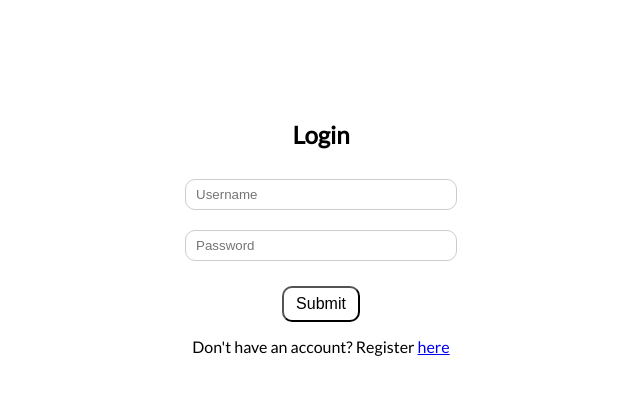
After one commit to mattfan00/simple_chatting, a Node server app: page /login in a window 1280 px wide. The commit adds this page. Shown: the top 395 px of the page, without its empty margins (319-959 px from the left). Run offline with Node 20, Linux system fonts and the light colour scheme.

Commit message:
added in concept of separate rooms and login/register page

```diff
--- a/app.js
+++ b/app.js
@@ -1,6 +1,7 @@
 const express = require('express'),
       http = require('http'),
-      socketio = require('socket.io')
+      socketio = require('socket.io'),
+      bodyParser = require('body-parser')
 
 const app = express(),
       server = http.createServer(app),
@@ -9,24 +10,69 @@ const app = express(),
 
 app.use(express.static(__dirname + "/public"))
 
-app.get('/', (req, res) => {
-  res.render('index.html')
+app.set('view engine', 'ejs')
+app.use(bodyParser.urlencoded({extended:true}))
+
+const chats = [
+  {
+    id: 1,
+    name: 'Pig'
+  },
+  {
+    id: 2,
+    name: 'Dog'
+  }
+]
+
+app.get('/login', (req, res) => {
+  res.render('login')
 })
 
+app.post('/login', (req, res) => {
+  console.log(req.body)
+  res.redirect('/chat')
+})
+
+app.get('/register', (req, res) => {
+  res.render('register')
+})
+
+app.post('/register', (req, res) => {
+  console.log(req.body)
+  res.redirect('/chat')
+})
+
+app.post('/login', (req, res) => {
+  console.log(req.body)
+  res.redirect('/chat')
+})
+
+app.get('/chat', (req, res) => {
+  res.redirect('/chat/' + chats[0].id)
+})
+
+app.get('/chat/:id', (req, res) => {
+  res.render('index', {chats})
+})
+
+
 io.on('connection', (socket) => {
-  // Send message to the user that just joined the chat
-  socket.emit('message', 'Welcome to my chat application')
+  socket.on('joinChat', (chatId) => {
+    socket.join(chatId)
+    // Send message to the user that just joined the chat
+    socket.emit('message', 'Welcome to chat room ' + chatId)
 
-  // Send message to the whole lobby except the user that joined
-  socket.broadcast.emit('chat message', 'A new user has joined the chat')
+    // Send message to the whole lobby except the user that joined
+    socket.to(chatId).broadcast.emit('message', 'A new user has joined the chat')
+  })
 
   // Send message to everyone that a user has left the chat
-  socket.on('disconnect', () => {
-    io.emit('chat message', 'A user has left the chat')
-  })
+  // socket.on('disconnect', () => {
+  //   io.emit('message', 'A user has left the chat')
+  // })
 
   socket.on('chat message', (msg) => {
-    io.emit('chat message', msg)
+    io.to(msg.chatId).emit('message', msg.value)
   });
 });
 
--- a/package.json
+++ b/package.json
@@ -9,6 +9,8 @@
   "author": "",
   "license": "ISC",
   "dependencies": {
+    "body-parser": "^1.19.0",
+    "ejs": "^3.1.2",
     "express": "^4.17.1",
     "moment": "^2.25.3",
     "socket.io": "^2.3.0"
--- a/public/styles/main.css
+++ b/public/styles/main.css
@@ -1,6 +1,18 @@
 html, body {
   margin: 0;
   font-family: 'Lato', sans-serif;
+}
+
+.no-decoration {
+  color: inherit !important;
+  text-decoration: none !important;
+}
+
+.no-decoration:hover
+{
+  color: inherit !important;
+  text-decoration: none !important;
+  cursor: pointer !important;
 }
 
 .sidebar {
@@ -12,8 +24,21 @@ html, body {
 }
 
 .sidebar-content {
-  padding: 25px;
+  padding: 10px 15px;
 }
+
+.sidebar-item {
+  display: block;
+  padding: 10px 15px;
+  border-radius: 10px;
+  cursor: pointer;
+}
+
+.sidebar-item:hover {
+  background-color: #f1f1f1;
+}
+
+
 
 .messages {
   height: calc(100vh - 60px);
@@ -59,3 +84,35 @@ html, body {
 #chat-form>input:focus {
   outline: none;
 }
+
+.login {
+  display: flex;
+  flex-direction: column;
+  justify-content: center;
+  align-items: center;
+  margin-top: 100px;
+}
+
+.login form {
+  display: flex;
+  flex-direction: column;
+  justify-content: center;
+  margin: 0 auto;
+}
+
+.login input {
+  margin: 10px;
+  padding: 7px 10px;
+  width: 250px;
+  border: 1px solid #cccccc;
+  border-radius: 10px;
+}
+
+.login button {
+  font-size: 1em;
+  background: none;
+  margin: 15px auto;
+  padding: 7px 12px;
+  border-radius: 10px;
+  cursor: pointer;
+}
--- /dev/null
+++ b/views/login.ejs
@@ -0,0 +1,13 @@
+<%- include('templates/header.ejs') %>
+
+<div class='login'>
+  <h2>Login</h2>
+  <form action="/login" method="POST">
+    <input placeholder="Username" name="username">
+    <input type="password" placeholder="Password" name="password">
+    <button type="submit">Submit</button>
+  </form>
+  <div>Don't have an account? Register <a href="/register">here</a></div>
+</div>
+
+<%- include('templates/footer.ejs') %>
--- /dev/null
+++ b/views/templates/footer.ejs
@@ -0,0 +1,2 @@
+  </body>
+</html>
--- /dev/null
+++ b/views/templates/header.ejs
@@ -0,0 +1,8 @@
+<!DOCTYPE html>
+<html>
+  <head>
+    <title>Chatroom</title>
+    <link rel="stylesheet" href='/styles/main.css'>
+    <link href="https://fonts.googleapis.com/css2?family=Lato&display=swap" rel="stylesheet">
+  </head>
+  <body>
```
Also changed, not shown: public/index.html (deleted, +0 -26 lines), public/scripts/main.js (+16 -11 lines), views/index.ejs (added, +25 -0 lines), views/register.ejs (added, +13 -0 lines), 1 other file.
